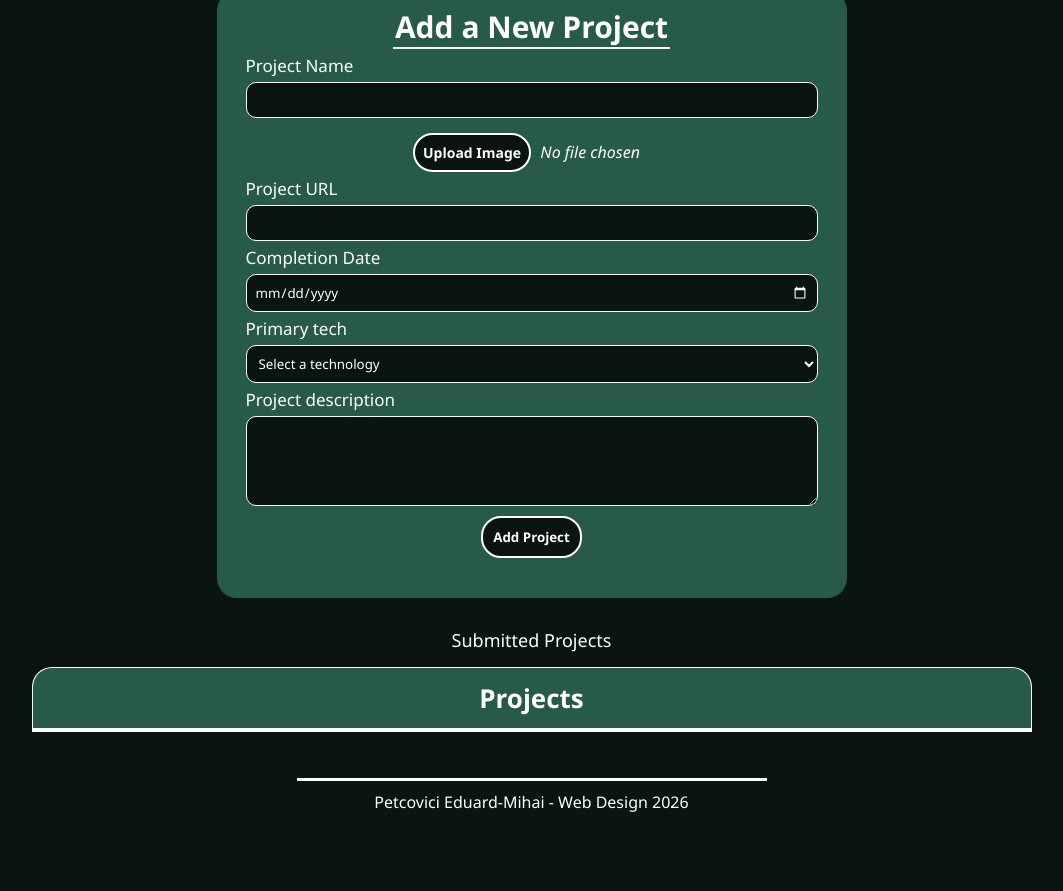
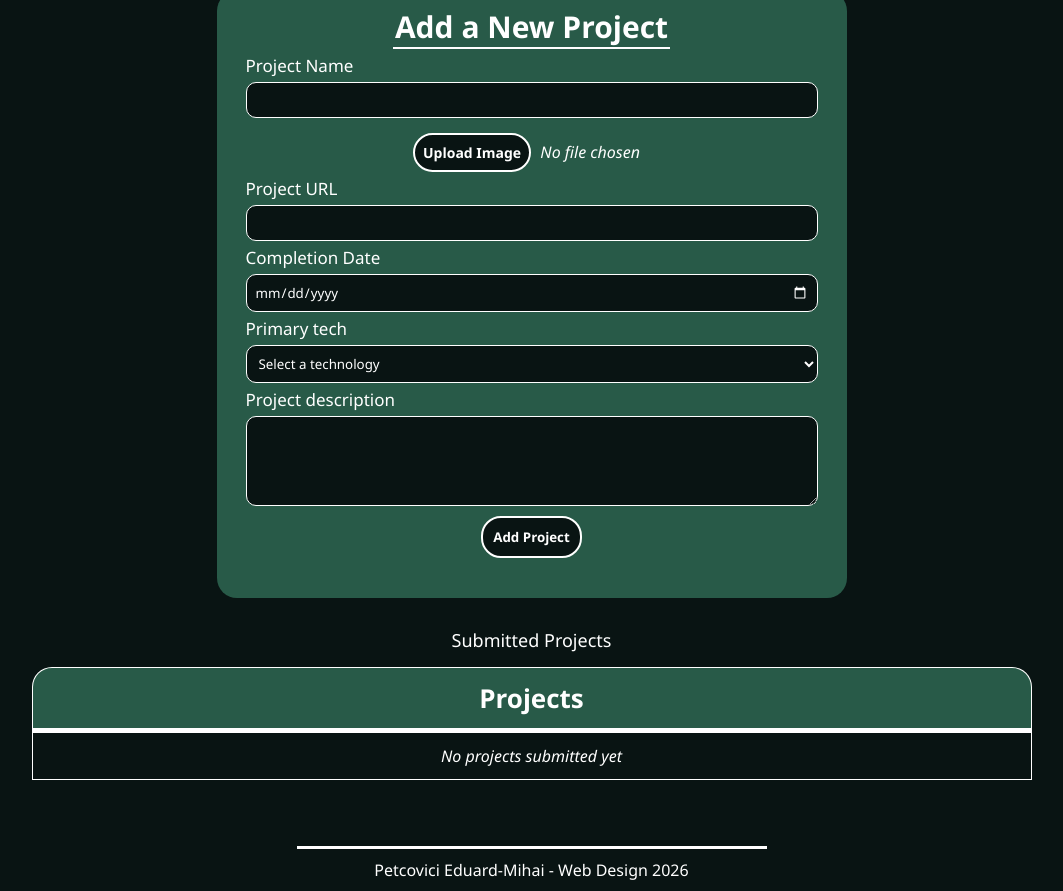
Before and after one commit to edy-mihai/WD-HW1, a plain HTML site: page cv.html in a window 1280 px wide. Shown: the part 268-1159 px from the top of the page, without its empty margins (101-1164 px from the left). Before the commit the page ends 1091 px from the top, so only its background shows below. Drawn offline with Linux system fonts and the light colour scheme.

Commit message:
finished hw3

```diff
--- a/cv.html
+++ b/cv.html
@@ -78,7 +78,11 @@
                         <th colspan="3" scope="colgroup" class="projects">Projects</th>
                     </tr>
                 </thead>
-                <tbody id="table-body"></tbody>
+                <tbody id="table-body">
+                    <tr id="empty-state">
+                        <td colspan="3" style="text-align: center; font-style: italic;">No projects submitted yet</td>
+                    </tr>
+                </tbody>
             </table>
         </div>
     </main>
--- a/form-handler.js
+++ b/form-handler.js
@@ -14,6 +14,7 @@ document.getElementById('project-image').addEventListener('change', function() {
 
 form.addEventListener('submit', function(event) {
     event.preventDefault();
+    document.getElementById('empty-state')?.remove();
     let projectName = document.getElementById('project-name').value;
     let projectURL = document.getElementById('project-url').value;
     let projectDate = document.getElementById('project-date').value;
@@ -78,7 +79,7 @@ form.addEventListener('submit', function(event) {
                 </tr>
                 <tr class="project-data-row">
                     <td rowspan="3" class="thumbnail-cell">
-                    <img src="${uploadedImageURL}" alt="Thumbnail of Project Name">
+                    <img src="${uploadedImageURL}" alt="Thumbnail of Project Name" loading="lazy">
                     </td>
                     <th scope="row">Completion Date</th>
                     <td>${projectDate}</td>
--- a/styling.css
+++ b/styling.css
@@ -393,6 +393,11 @@ button:hover{
 
 /* CV TABLE */
 
+.table-wrapper {
+    width: 100%;
+    overflow-x: auto;
+}
+
 #projects-table {
     margin: 0 auto;
     margin-bottom: 46px;
```
